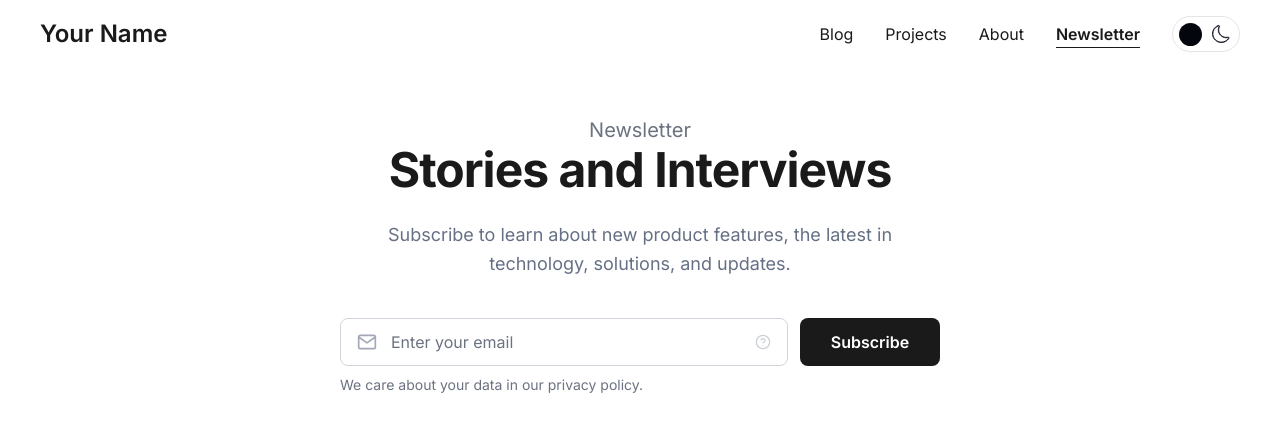
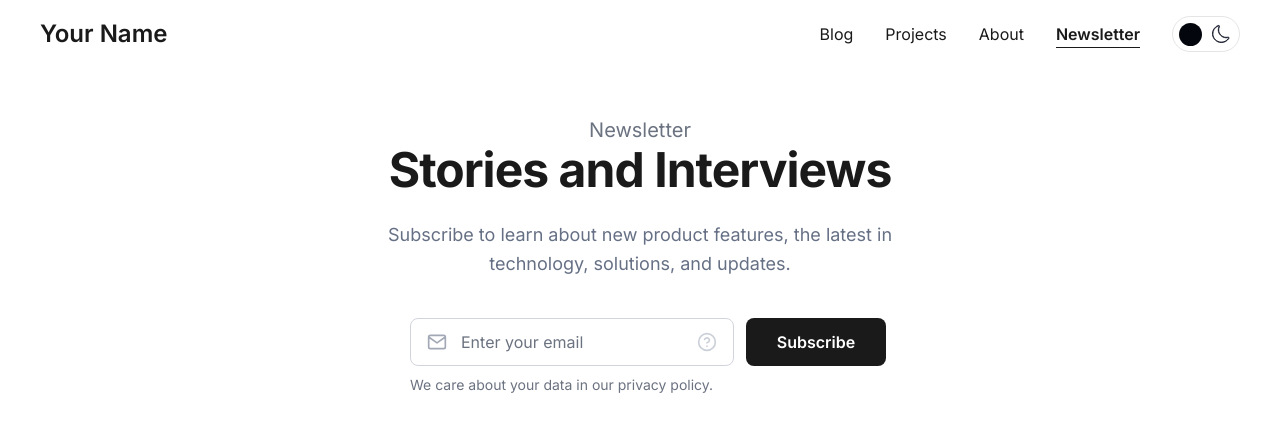
Before and after one commit to IvanSarapura/TheBlog, a React (Vite) app: page / in a window 1280 px wide. Both pictures are taken after a click on the element "Newsletter". Shown: the top 432 px of the page. Built offline with nearby package versions, Linux system fonts and the light colour scheme.

Commit message:
Subscribe Section

```diff
--- a/src/App.css
+++ b/src/App.css
@@ -1255,14 +1255,13 @@ body {
   align-items: center;
   justify-content: center;
   width: 100%;
-  max-width: 720px;
-  margin: 0 auto;
+  margin: 0; /* parent spans full width */
 }
 
 .newsletter-input-container {
   width: 100%;
   max-width: 720px;
-  margin: 0 auto;
+  margin: 0 auto; /* centered */
 }
 
 .newsletter-input-row {
@@ -1318,8 +1317,8 @@ body {
 }
 
 .newsletter-help-icon {
-  width: 16px;
-  height: 16px;
+  width: 20px;
+  height: 20px;
   opacity: 0.5;
   cursor: pointer;
   transition: opacity 0.2s ease;
@@ -2280,3 +2279,21 @@ body {
     transform: none;
   }
 }
+
+/* Newsletter input sizing overrides (placed after base rules) */
+.newsletter-input-container {
+  max-width: 460px; /* narrower than content for better focus */
+}
+
+@media (max-width: 1024px) and (min-width: 768px) {
+  .newsletter-input-container {
+    max-width: 420px;
+  }
+}
+
+@media (max-width: 767px) {
+  .newsletter-input-container {
+    max-width: 100%;
+    width: 100%;
+  }
+}
```
